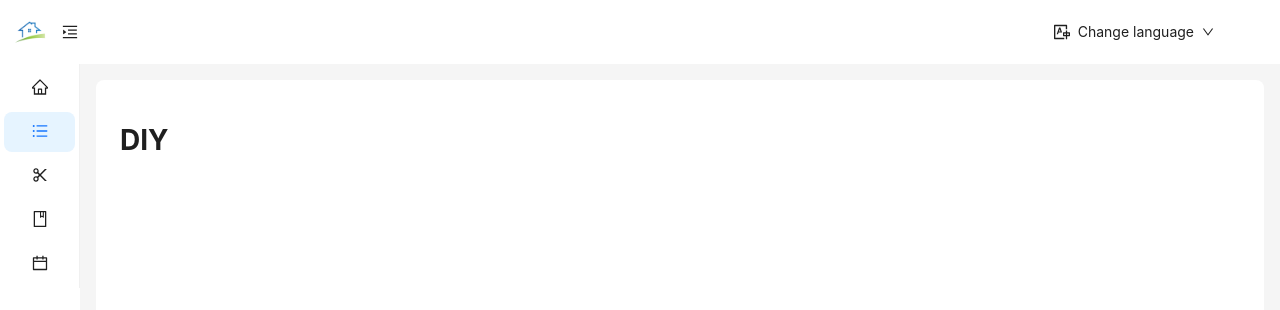
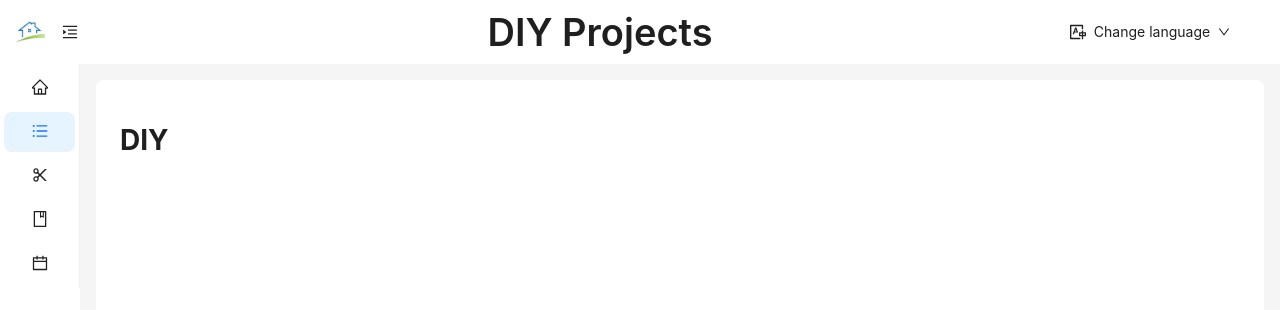
Before and after one commit to FrancescoValerioL/my-home-fe, a React (Create React App) app: page / in a window 1280 px wide. Shown: the top 310 px of the page. Built offline with nearby package versions, Linux system fonts and the light colour scheme.

Commit message:
header title

```diff
--- a/src/App.tsx
+++ b/src/App.tsx
@@ -1,6 +1,6 @@
 import { useEffect, useState } from "react";
 import "./App.scss";
-import { Button, Dropdown, Flex, Layout, MenuProps, theme, Typography } from "antd";
+import { Button, Col, Dropdown, Flex, Layout, MenuProps, Row, theme, Typography } from "antd";
 import { DownOutlined, TranslationOutlined } from "@ant-design/icons";
 import { useTranslation } from "react-i18next";
 import SideMenu from "./components/SideMenu";
@@ -15,10 +15,11 @@ import ToDoList from "./pages/ToDoList";
 import CalendarPage from "./pages/CalendarPage";
 
 const App = () => {
-	const { Text } = Typography;
+	const { Text, Title } = Typography;
 	const { t, i18n } = useTranslation();
 	const { value } = useMyContext();
 	const [componentToRender, setComponentToRender] = useState<any>();
+	const [headerTitle, setHeaderTitle] = useState<string>("Home");
 	const {
 		token: { colorBgContainer, borderRadiusLG },
 	} = theme.useToken();
@@ -37,18 +38,23 @@ const App = () => {
 		switch (value) {
 			case PagesEnum.DIY:
 				setComponentToRender(<DIY />);
+				setHeaderTitle("title.diy");
 				break;
 			case PagesEnum.HOME:
 				setComponentToRender(<Home />);
+				setHeaderTitle("title.home");
 				break;
 			case PagesEnum.LIBRARY:
 				setComponentToRender(<Library />);
+				setHeaderTitle("title.library");
 				break;
 			case PagesEnum.TODO:
 				setComponentToRender(<ToDoList />);
+				setHeaderTitle("title.todo");
 				break;
 			case PagesEnum.CALENDAR:
 				setComponentToRender(<CalendarPage />);
+				setHeaderTitle("title.calendar");
 				break;
 
 			default:
@@ -59,15 +65,17 @@ const App = () => {
 	function changeLanguage(language: string) {
 		i18next.changeLanguage(language, (err, t) => {
 			if (err) return console.log("something went wrong loading", err);
-			t("key"); // -> same as i18next.t
+			t("key");
 		});
+		setHeaderTitle(headerTitle);
 	}
 	return (
 		<Layout>
 			<SideMenu />
 			<Layout>
 				<Header style={{ paddingRight: 50, background: colorBgContainer }}>
-					<Flex justify="flex-end" align="center">
+					<Flex justify="space-between" align="center">
+						<Title style={{ margin: "auto" }}>{t(headerTitle)}</Title>
 						<Dropdown menu={{ items }} trigger={["click"]}>
 							<Button
 								type="text"
@@ -76,6 +84,7 @@ const App = () => {
 								style={{
 									fontSize: "16px",
 									height: 64,
+									maxWidth: 160,
 								}}
 							>
 								<Text className="button-text">{t("language.change")}</Text>
--- a/src/assets/i18n.js
+++ b/src/assets/i18n.js
@@ -20,6 +20,13 @@ const resources = {
         "diy": "DIY projects",
         "library": "Library",
         "calendar": "Calendar"
+      },
+      "title": {
+        "home": "Home",
+        "diy": "DIY Projects",
+        "calendar": "Calendar",
+        "library": "Library",
+        "todo": "ToDo List"
       }
 
     }
@@ -39,6 +46,13 @@ const resources = {
         "diy": "Progetti fai da te",
         "library": "Biblioteca",
         "calendar": "Calendario"
+      },
+      "title": {
+        "home": "Home",
+        "diy": "Progetti fai da te",
+        "calendar": "Calendario",
+        "library": "Libreria",
+        "todo": "ToDo List"
       }
 
     }
```
